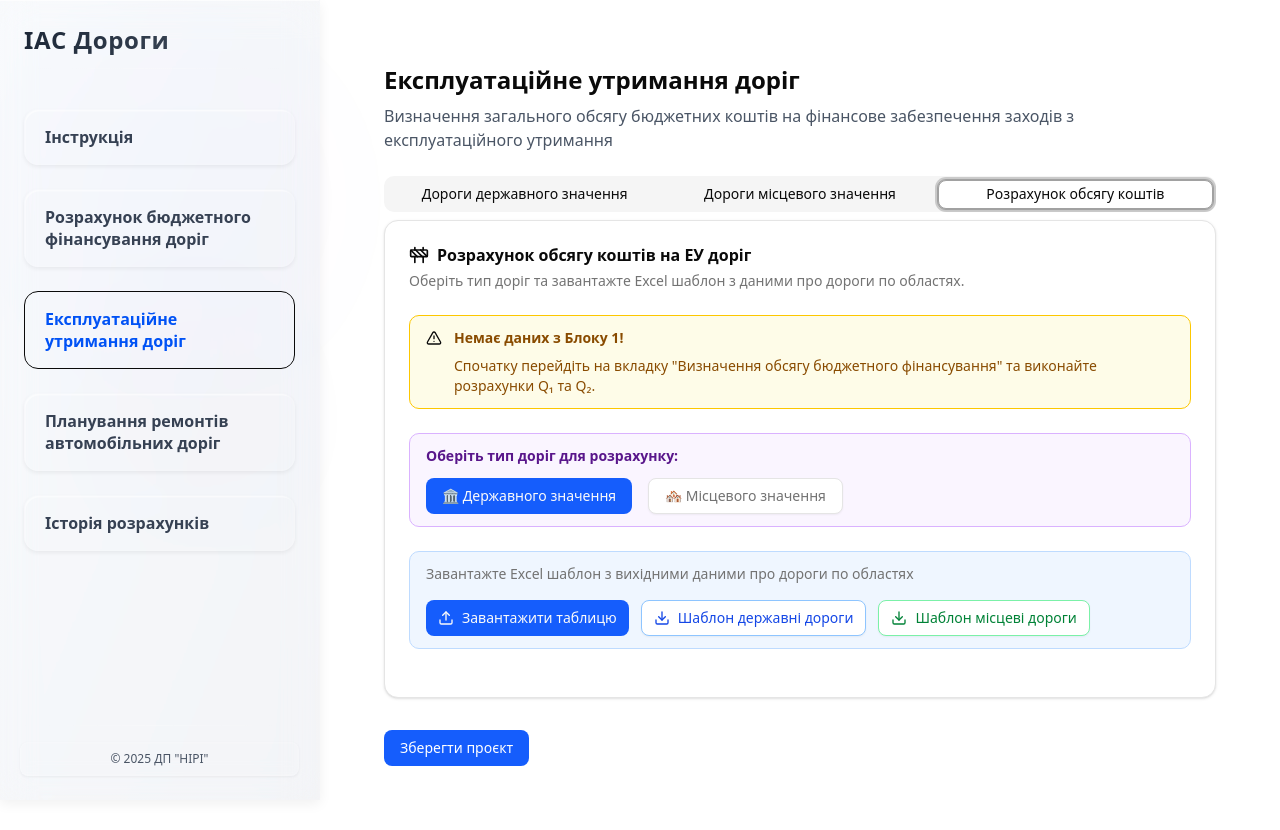
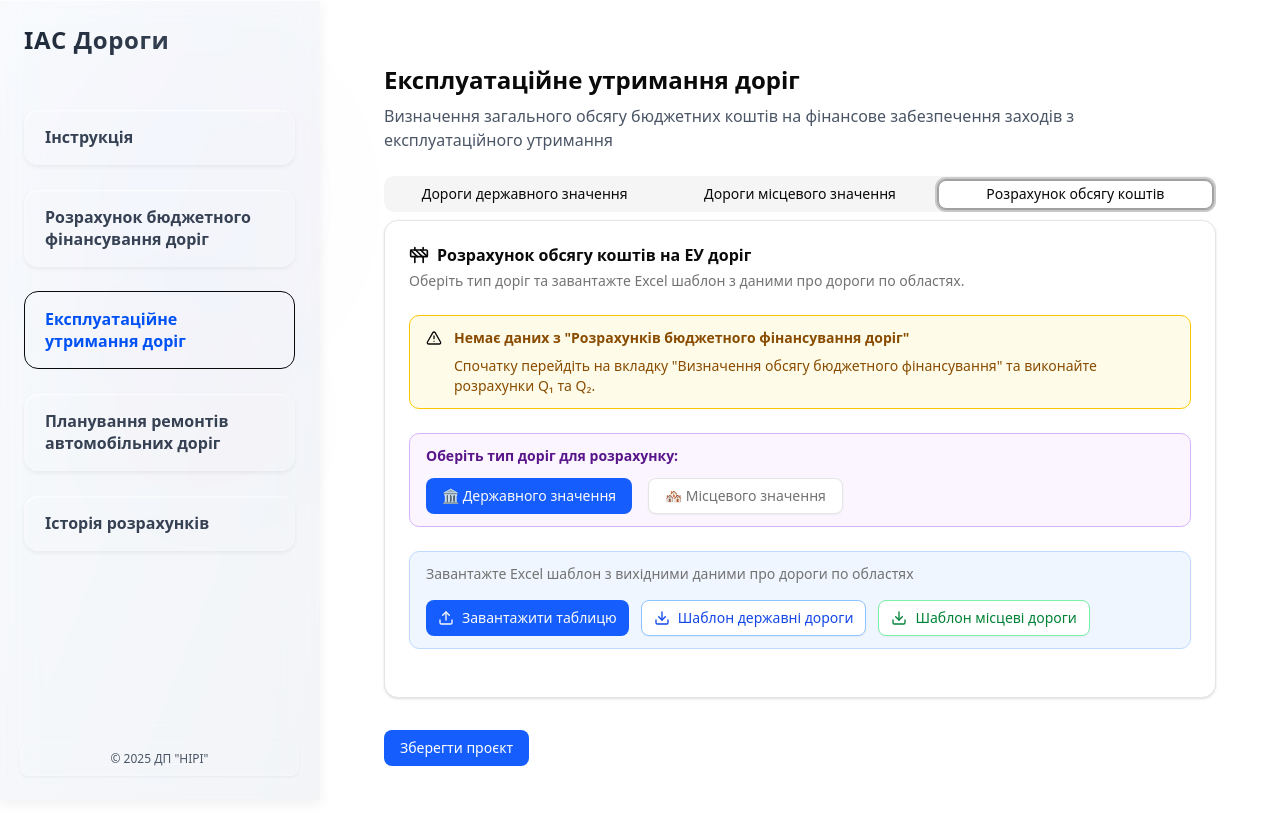
Before and after one commit to aquamaryne/science, a React (Vite) app in the folder cloudflare-react/: page /block_two_page in a window 1280 px wide. Both pictures are taken after a click on the tab "Розрахунок обсягу коштів". Built offline with nearby package versions, Linux system fonts and the light colour scheme.

Commit message:
little update

```diff
--- a/cloudflare-react/src/page/block_two/Block2FundingCalculation.tsx
+++ b/cloudflare-react/src/page/block_two/Block2FundingCalculation.tsx
@@ -498,7 +498,7 @@ const Block2FundingCalculation: React.FC<Block2FundingCalculationProps> = ({
           <Alert className="bg-yellow-50 border-yellow-400">
             <AlertTriangle className="h-5 w-5 text-yellow-600" />
             <AlertDescription className="text-yellow-800">
-              <strong>Немає даних з Блоку 1!</strong>
+              <strong>Немає даних з "Розрахунків бюджетного фінансування доріг"</strong>
               <div className="text-sm mt-1">
                 Спочатку перейдіть на вкладку "Визначення обсягу бюджетного фінансування"
                 та виконайте розрахунки Q₁ та Q₂.
@@ -550,7 +550,7 @@ const Block2FundingCalculation: React.FC<Block2FundingCalculationProps> = ({
                 <Button
                   onClick={() => {
                     const link = document.createElement('a');
-                    link.href = '/src/windows/шаблон_державні.xlsx';
+                    link.href = '/templates/шаблон_державні.xlsx';
                     link.download = 'шаблон_державні.xlsx';
                     link.click();
                   }}
@@ -563,7 +563,7 @@ const Block2FundingCalculation: React.FC<Block2FundingCalculationProps> = ({
                 <Button
                   onClick={() => {
                     const link = document.createElement('a');
-                    link.href = '/src/windows/шаблон_місцеві.xlsx';
+                    link.href = '/templates/шаблон_місцеві.xlsx';
                     link.download = 'шаблон_місцеві.xlsx';
                     link.click();
                   }}
```
